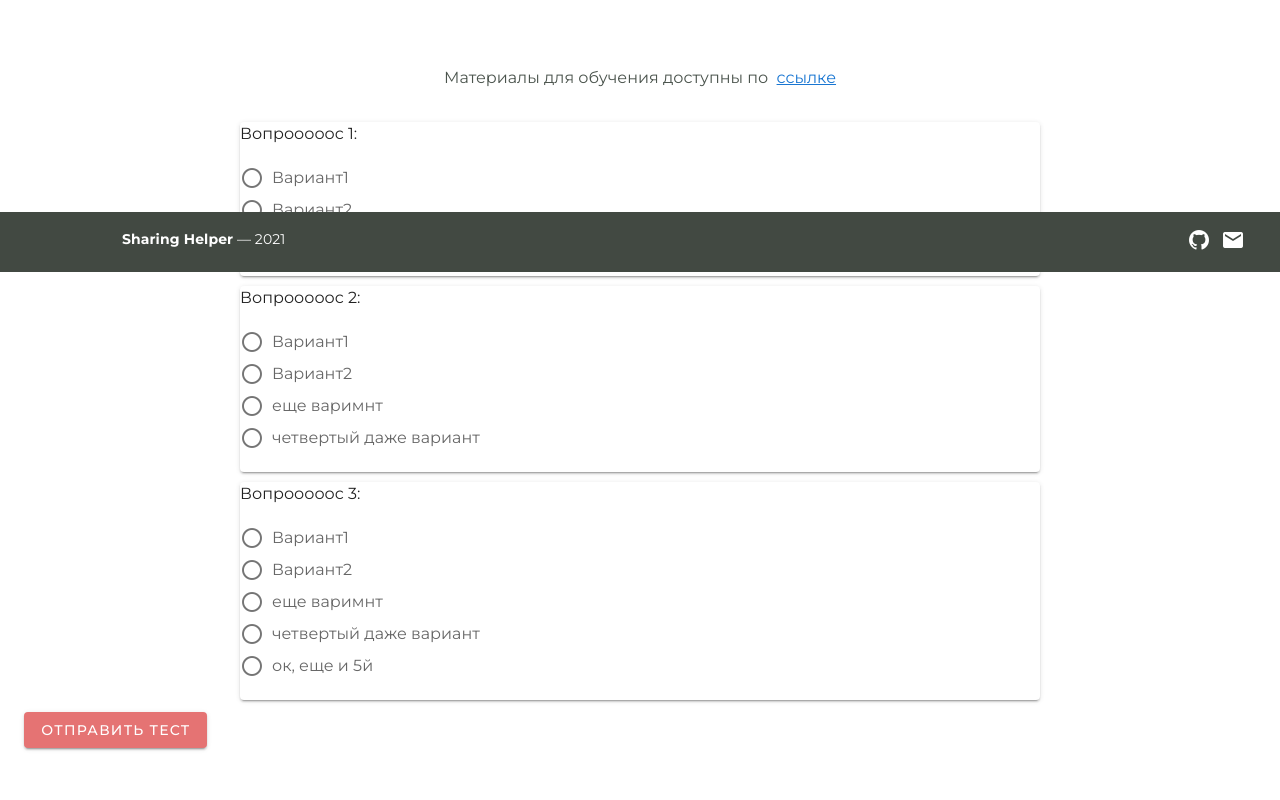
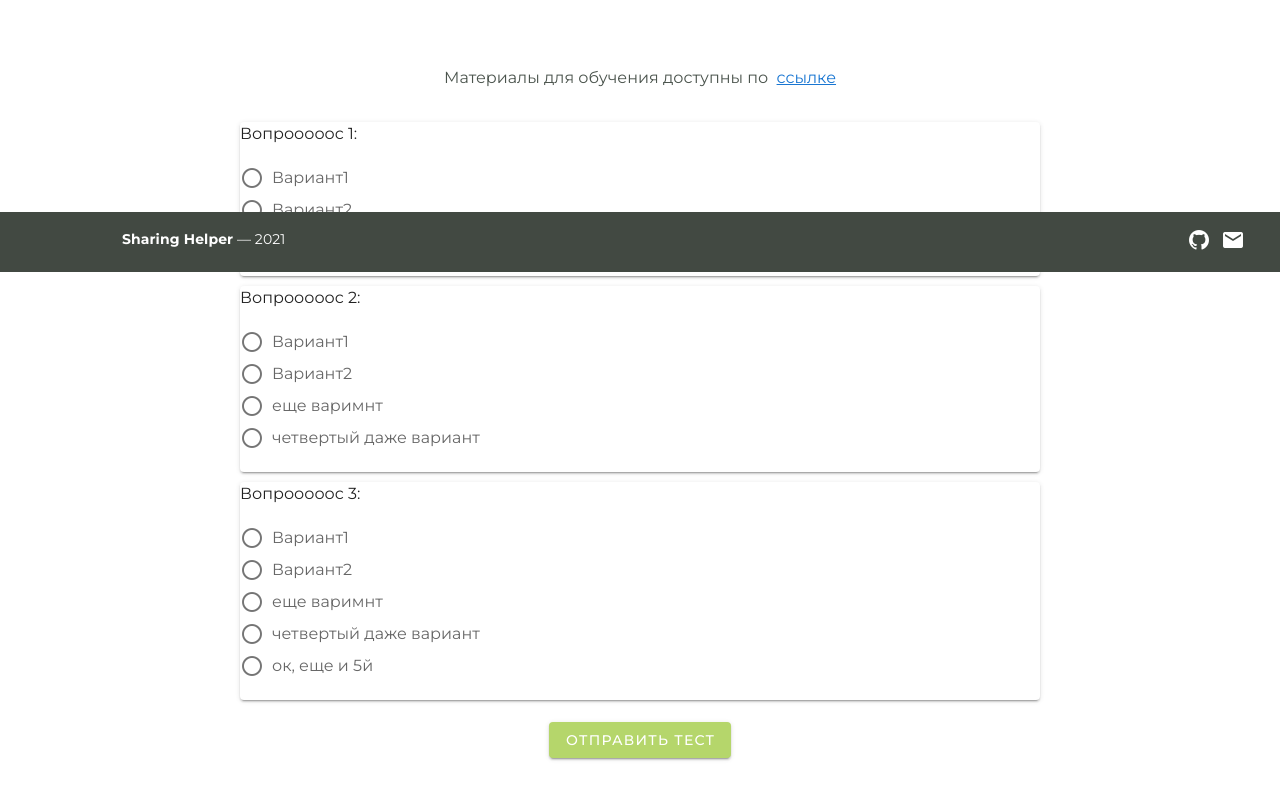
Before and after one commit to nikitaslezkin/sharing-helper, a Vue app: page /quiz in a window 1280 px wide. Shown: the part 528-1328 px from the top of the page. Before the commit the page ends 1300 px from the top, so only its background shows below. Built offline with nearby package versions, Linux system fonts and the light colour scheme; no server answers; what vue-yandex-maps would draw is missing.

Commit message:
quiz button fixed

```diff
--- a/src/component/quiz/Quiz.vue
+++ b/src/component/quiz/Quiz.vue
@@ -44,13 +44,17 @@
 
                 <br/>
 
+                <v-row style="margin-top: 10px; margin-bottom: 60px">
+                    <v-spacer></v-spacer>
                     <v-btn
-                        color="red lighten-2"
+                            color="#B5D66B"
                             dark
                             @click="showDialog"
                     >
                         Отправить тест
                     </v-btn>
+                    <v-spacer></v-spacer>
+                </v-row>
 
 
                         <v-dialog
```
Lines whose indentation alone changed are shown as unchanged.
